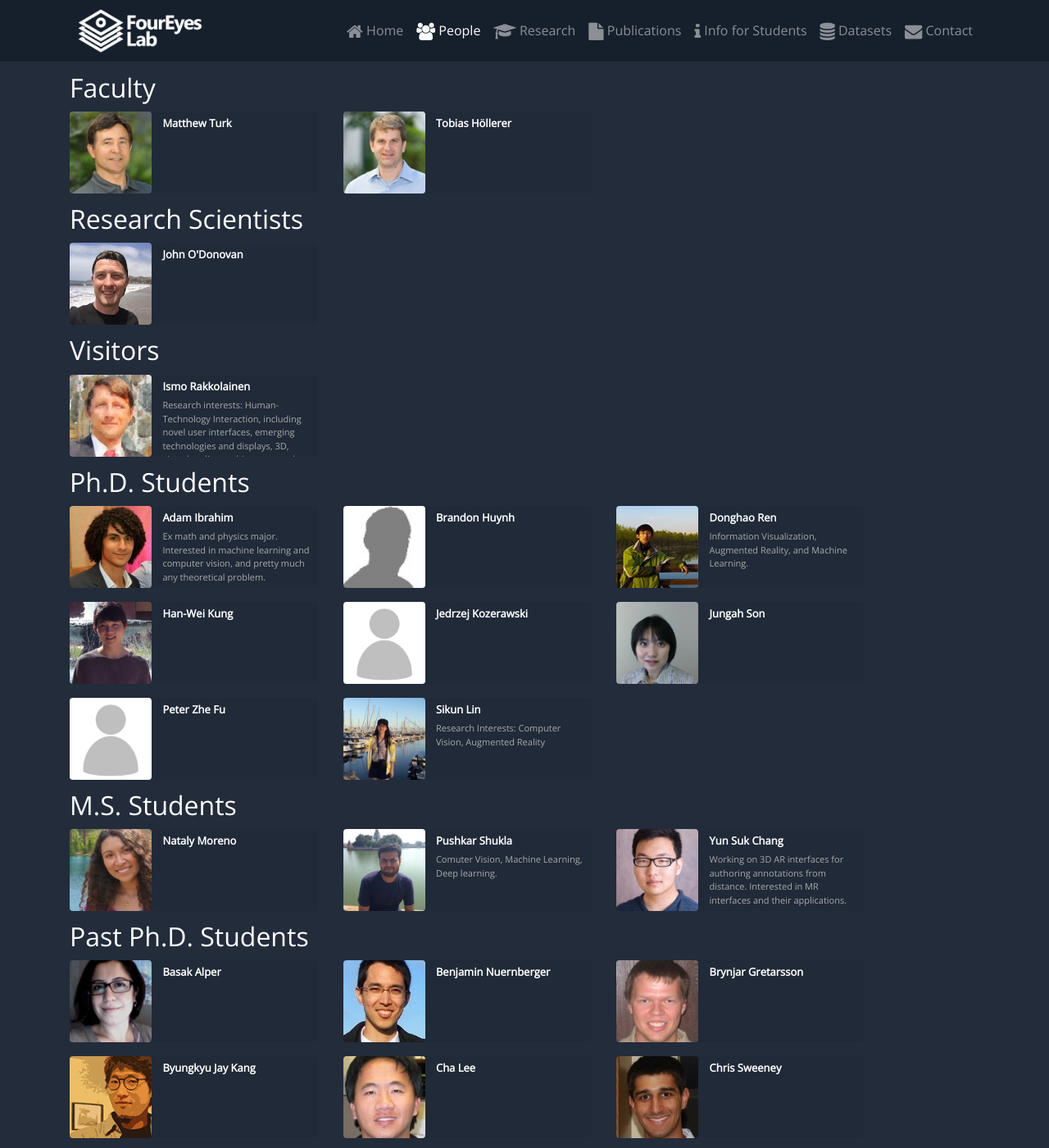
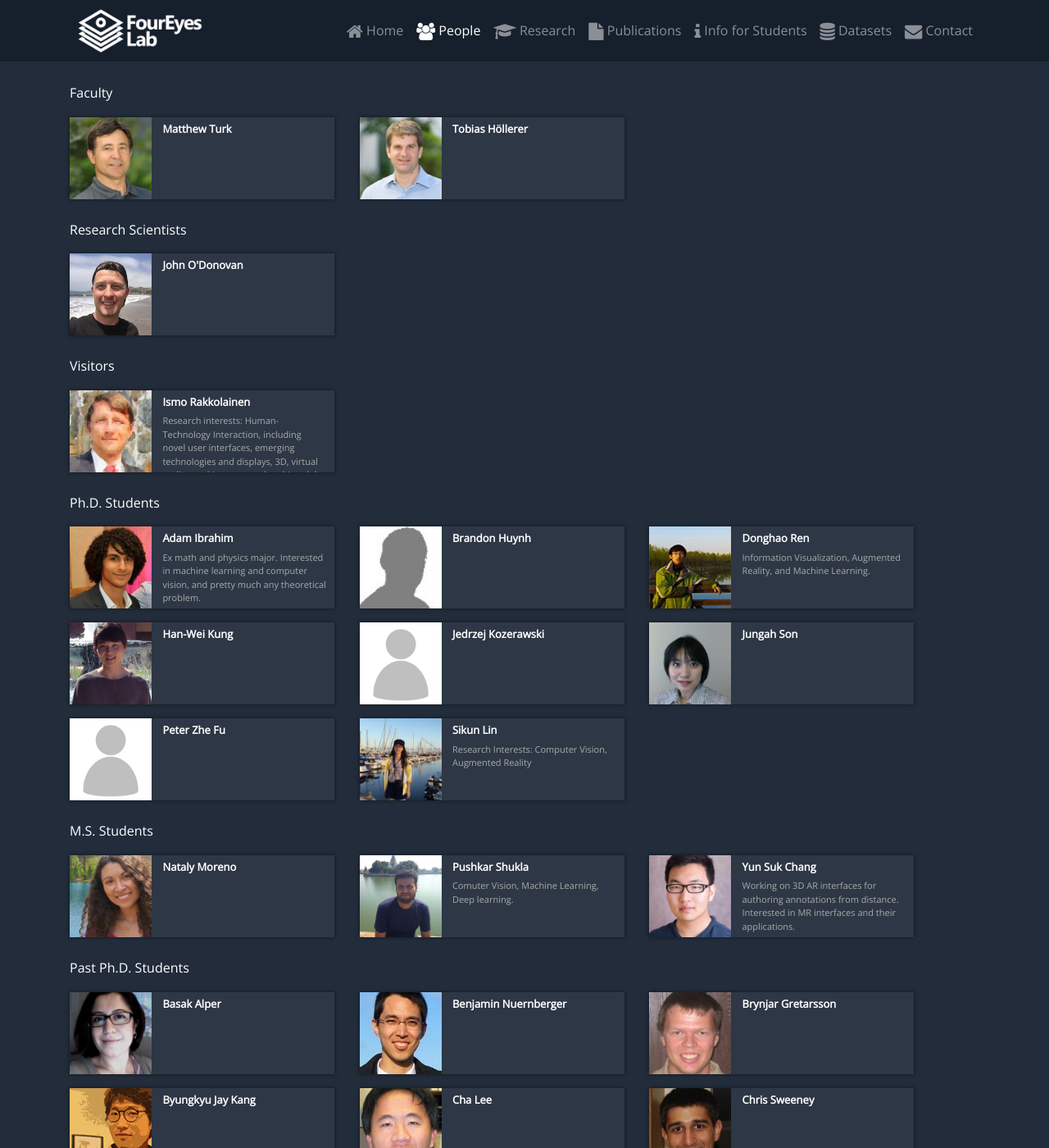
Before and after one commit to FourEyesLab/foureyeslab.github.io, a Jekyll site: the page built from people.html, in a window 1280 px wide and 1400 px high. Shown: the whole window at 82% size. Built offline with Jekyll 4.4.1, drawn with Linux system fonts in a browser that asks for light colours; nearby versions of some CDN libraries.

Commit message:
update people style

```diff
--- a/_sass/main.scss
+++ b/_sass/main.scss
@@ -64,10 +64,9 @@ hr {
     }
     list-style-type: none;
     h2 {
-        // font-size: 14px;
-        // border-bottom: 1px solid #CCC;
+        font-size: 16px;
+        margin: 1em 0;
     }
-    margin-right: 2em;
 }
 
 .sticky {
@@ -82,8 +81,18 @@ hr {
     margin-right: 2em;
     margin-bottom: 1em;
     font-size: 13px;
-    background: rgba(0, 0, 0, 0.05);
-    border-radius: 4px;
+    background: rgba(255, 255, 255, 0.05);
+    box-shadow: 0 0 5px rgba(0, 0, 0, 0.5);
+
+    &:hover {
+        background: rgba(255, 255, 255, 0.10);
+        box-shadow: 0 5px 5px rgba(0, 0, 0, 0.5);
+    }
+
+    &.people-item-clickable {
+        cursor: pointer;
+
+    }
 
     .photo {
         display: inline-block;
@@ -91,16 +100,16 @@ hr {
         height: 100px;
         background-position: center center;
         background-size: cover;
-        border-radius: 4px;
         vertical-align: top;
     }
     .info {
         display: inline-block;
-        width: 200px;
+        width: 220px;
         height: 100px;
         vertical-align: top;
         padding: 5px 10px;
         overflow: hidden;
+
         & > div {
             line-height: 1.5em;
             margin-bottom: 5px;
--- a/people.html
+++ b/people.html
@@ -49,7 +49,11 @@ people_roles_alumni:
                 <div class="people-list">
                     <h2>{{section.display}}</h2>
                         {% endif %}
+                    {% if people.website %}
+                    <div class="people-item people-item-clickable" onclick="document.location='{{people.website}}'">
+                    {% else %}
                     <div class="people-item">
+                    {% endif %}
                         <div class="photo" style="background-image: url(&quot;{{site.baseurl}}/assets/images/people/{{people.photo}}&quot;)" /></div>
                         <div class="info">
                             {% if people.website %}
@@ -94,11 +98,7 @@ people_roles_alumni:
                 </div>
                     {% endif %}
                 {% endfor %}
-
-
-
             </div>
-
         </div>
     </div>
 </div>
```
